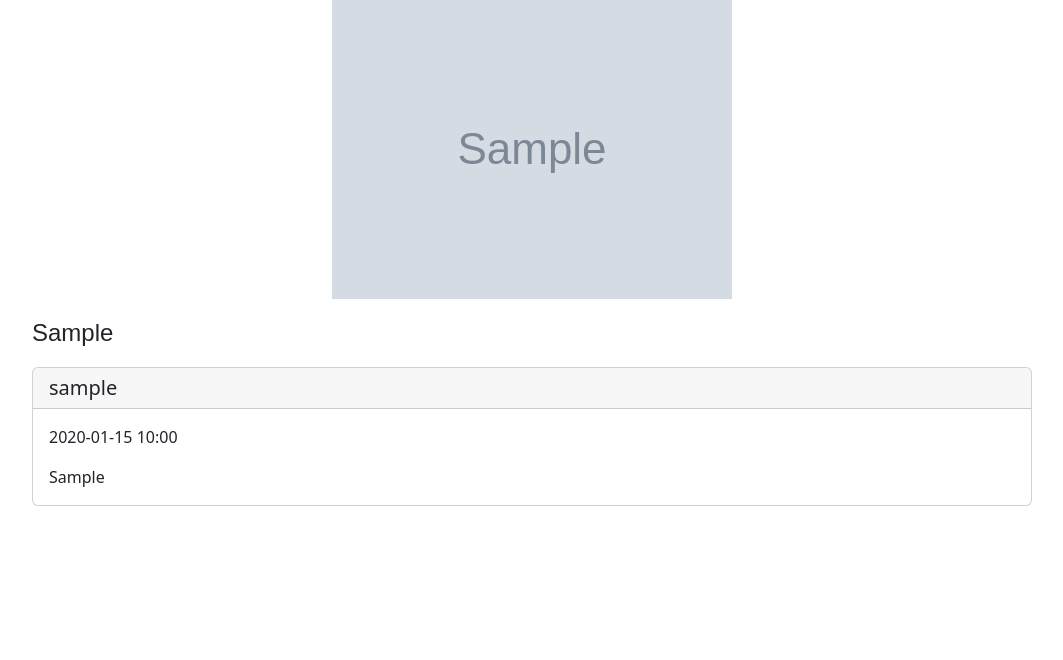
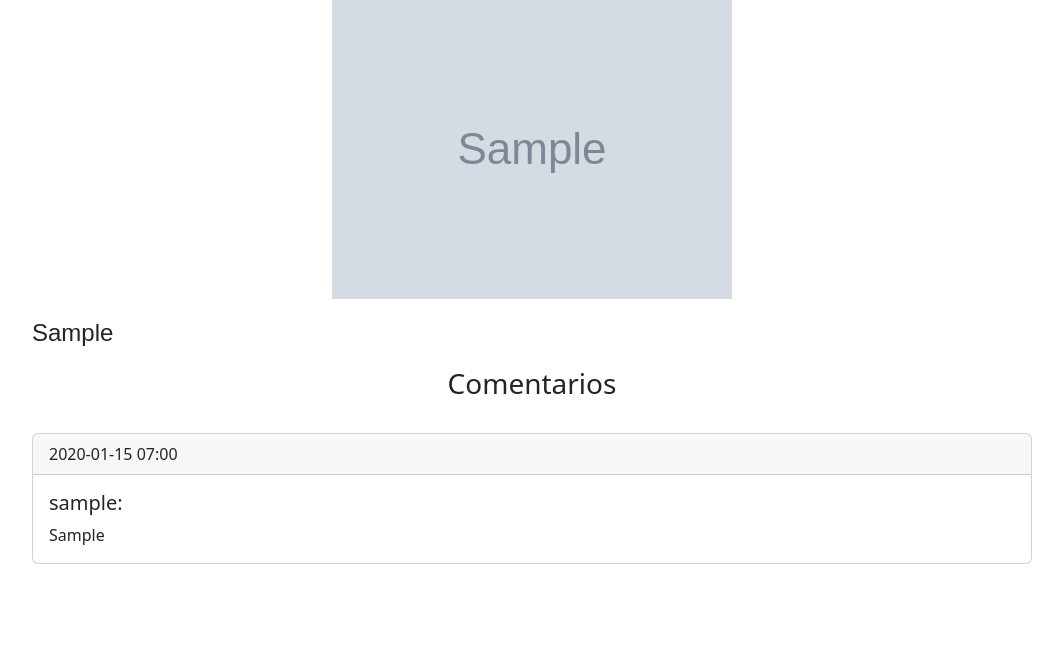
Before and after one commit to LeonardoReichert/BlogWeb-Info, a Django app: page /noticia/?id=1 in a window 1280 px wide. Shown: the part 295-955 px from the top of the page, without its empty margins (108-1171 px from the left). Before the commit the page ends 801 px from the top, so only its background shows below. Run offline with Django 4.2, Linux system fonts and the light colour scheme; tables that the repository leaves empty hold one stand-in row (values such as "Sample post"); grey boxes marked "Sample" are stand-in pictures.

Commit message:
Hora utc en comentarios y noticias son convertidos a ARG (gmt-3)

```diff
--- a/BlogWeb/BlogWeb/settings.py
+++ b/BlogWeb/BlogWeb/settings.py
@@ -39,7 +39,7 @@ MEDIA_URL = '/media/'
 MEDIA_ROOT = os.path.join(BASE_DIR, 'media')
 
 STATICFILES_DIR = (
-    os.path.join(BASE_DIR, "static"),
+    os.path.join(os.path.dirname(BASE_DIR), "static"),
 )
 
 print(STATICFILES_DIR)
--- a/BlogWeb/BlogWeb/urls.py
+++ b/BlogWeb/BlogWeb/urls.py
@@ -38,7 +38,7 @@ urlpatterns = [
     path("noticia/", verNoticia, name="vernoticia"),
 
     #includes apps urls:
-    path("noticias/", include("noticias.urls"))
+    #path("noticias/", include("noticias.urls"))
 ]
 
 
--- a/BlogWeb/BlogWeb/views.py
+++ b/BlogWeb/BlogWeb/views.py
@@ -29,7 +29,7 @@ def inicio(request):
         idNoticia = noticia.id;
         urlImg = parte.urlImagen;
         titulo = noticia.titulo;
-        fecha = noticia.fecha.strftime("%Y-%m-%d %H:%M");
+        fecha = horaUtcToArg(noticia.fecha);
         categoria = noticia.categoria.nombre;
         descripcionCorta = parte.mensaje.strip()[:200].replace("\n\n", "\n");
 
--- a/BlogWeb/noticias/models.py
+++ b/BlogWeb/noticias/models.py
@@ -2,6 +2,15 @@ from django.db import models
 from usuarios.models import Usuario
 # Create your models here.
 
+from datetime import datetime;
+
+
+
+def horaUtcToArg(fecha):
+    #transformar de utc a utc-3 (Argentina):
+    fecha = datetime.utcfromtimestamp(fecha.timestamp()-(60*60*3));
+    #formateamos la hora :
+    return fecha.isoformat(" ", "minutes");
 
 class Limits:
     categoriaNombre = 30;
--- a/BlogWeb/noticias/urls.py
+++ b/BlogWeb/noticias/urls.py
@@ -6,7 +6,7 @@ from .views import verNoticia
 
 #poner aqui mas urls
 
-
+"""
 urlpatterns = [
     path("noticia/", verNoticia, name="vernoticia"),
-]
+]"""
--- a/BlogWeb/noticias/views.py
+++ b/BlogWeb/noticias/views.py
@@ -12,10 +12,13 @@ from django.core.files.storage import FileSystemStorage
 from os.path import splitext, exists;
 from os import remove as removeFile
 
+
 # Create your views here.
 
 #para subir la imagen:
 fstorage = FileSystemStorage();
+
+
 
 
 
@@ -29,16 +32,16 @@ def publicarComentario(request):
                                             mensaje=msgComentario);
     comentario.save()
 
+    #return comentario.id;
 
 
 
 def verNoticia(request):
 
-
     if "idNoticiaComentario" in request.POST and "msgComentario" in request.POST:
         publicarComentario(request);
         #el usuario uso post para dejar un comentario en la noticia
-        return redirect("/noticia/?id="+str(request.POST["idNoticiaComentario"]))
+        return redirect("/noticia/?id="+str(request.POST["idNoticiaComentario"]));
 
 
 
@@ -61,10 +64,13 @@ def verNoticia(request):
         contexto["imgNoticia"] = partes[0].urlImagen;
         contexto["cuerpoNoticia"] = partes[0].mensaje;
 
-        contexto["comentarios"] = [
-            (c.autor,
-            c.fecha.strftime("%Y-%m-%d %H:%M"),
-            c.mensaje)  for c in Comentario.objects.filter(noticia=noticia)]
+        contexto["comentarios"] = [];
+        for c in Comentario.objects.filter(noticia=noticia):
+
+            contexto["comentarios"].append((c.id,
+                                            c.autor.username,
+                                            horaUtcToArg(c.fecha),
+                                            c.mensaje));
     else:
         return redirect( "inicio" );
 
--- a/BlogWeb/templates/inicio.html
+++ b/BlogWeb/templates/inicio.html
@@ -51,7 +51,6 @@
             <a href="{% url 'registro' %}">
                 <button type="button" class="btn btn-info">Registrarse</button>
             </a>
-
         {% endif %}
         </div>
     </nav>
--- a/BlogWeb/templates/noticia.html
+++ b/BlogWeb/templates/noticia.html
@@ -14,7 +14,7 @@
     <br>
 
     <center>
-    <img style="max-width: 750px" src="{{imgNoticia}}" alt="">
+    <img style="max-width: 750px" class="img-fluid" src="{{imgNoticia}}" alt="">
     </center>
 
     <font size="5" face="Arial">
@@ -42,7 +42,7 @@
                     <textarea name="msgComentario" id="msgComentario" cols="80" rows="5"
                         maxlength="1000" placeholder="Escribe el comentario..."></textarea>
                 </p>
-                <button type="submit" class="btn btn-primary">Comentar</button>
+                <button type="submit" class="btn btn-info">Comentar</button>
             </form>
         </div>
     </div>
@@ -50,18 +50,27 @@
       <br><br><br>
     {% endif %}
 
-    {% for autor, fecha, mensaje in comentarios %}
+    <center>
+        <h3>Comentarios</h3>
+        <br>
+    </center>
+
+    {% for id, autor, fecha, mensaje in comentarios %}
         <div class="card">
-            <h5 class="card-header">{{ autor }}</h5>
+            <p class="card-header">{{ fecha }}</p>
             <div class="card-body">
-                <p>{{ fecha }}</p>
+            <h5>{{ autor }}:</h5>
               <!-- <h5 class="card-title">{{comm.autor.username}}</h5> -->
               <p class="card-text">{{ mensaje }}</p>
               <!-- <a href="#" class="btn btn-primary">Go somewhere</a> -->
             </div>
         </div>
-        <br>
+    {% empty %}
+        <br><br>
+        <center><h5>Aun no hay comentarios.<h5></center>
+
     {% endfor %}
 
+    <br><br><br><br>
 
 {% endblock %}
```
